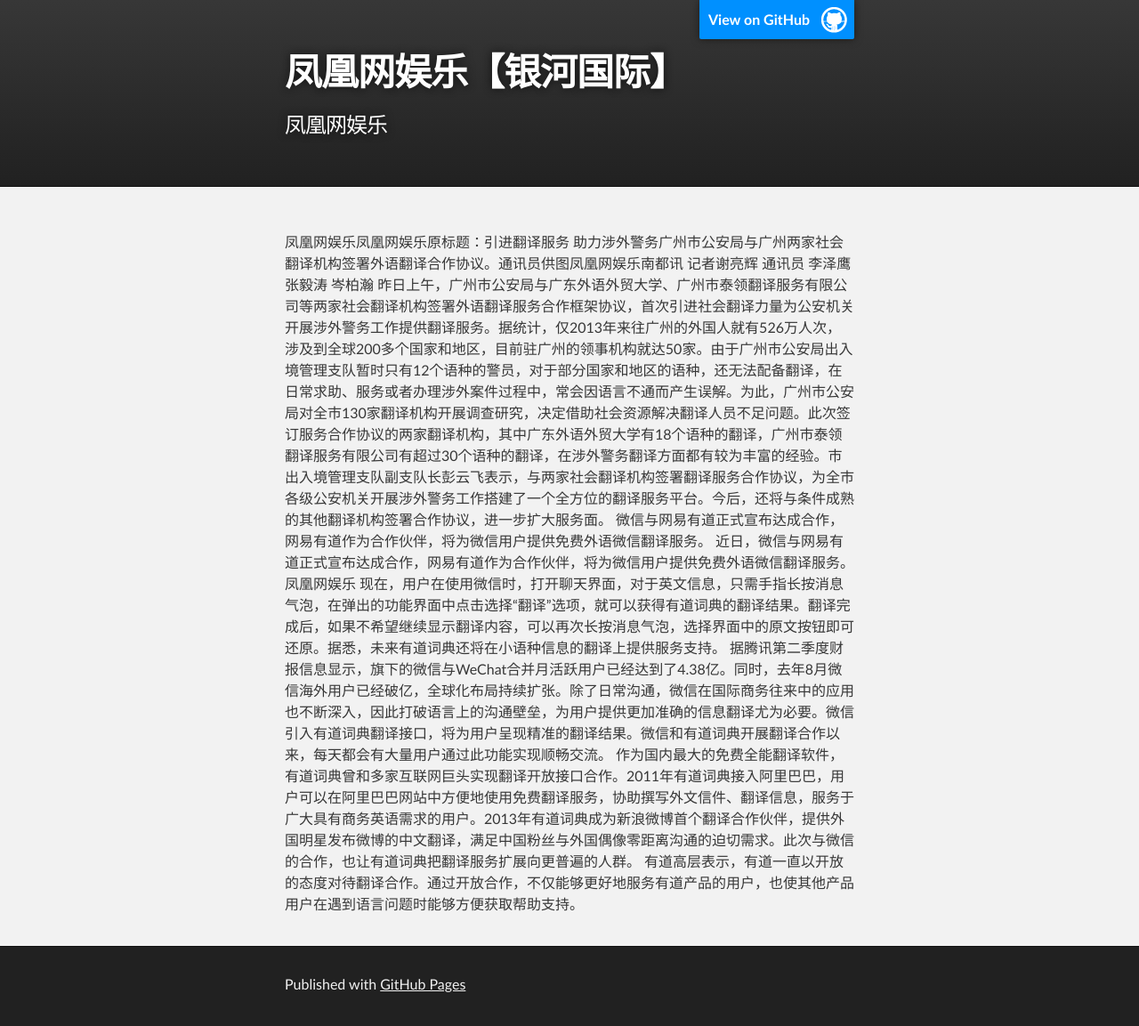
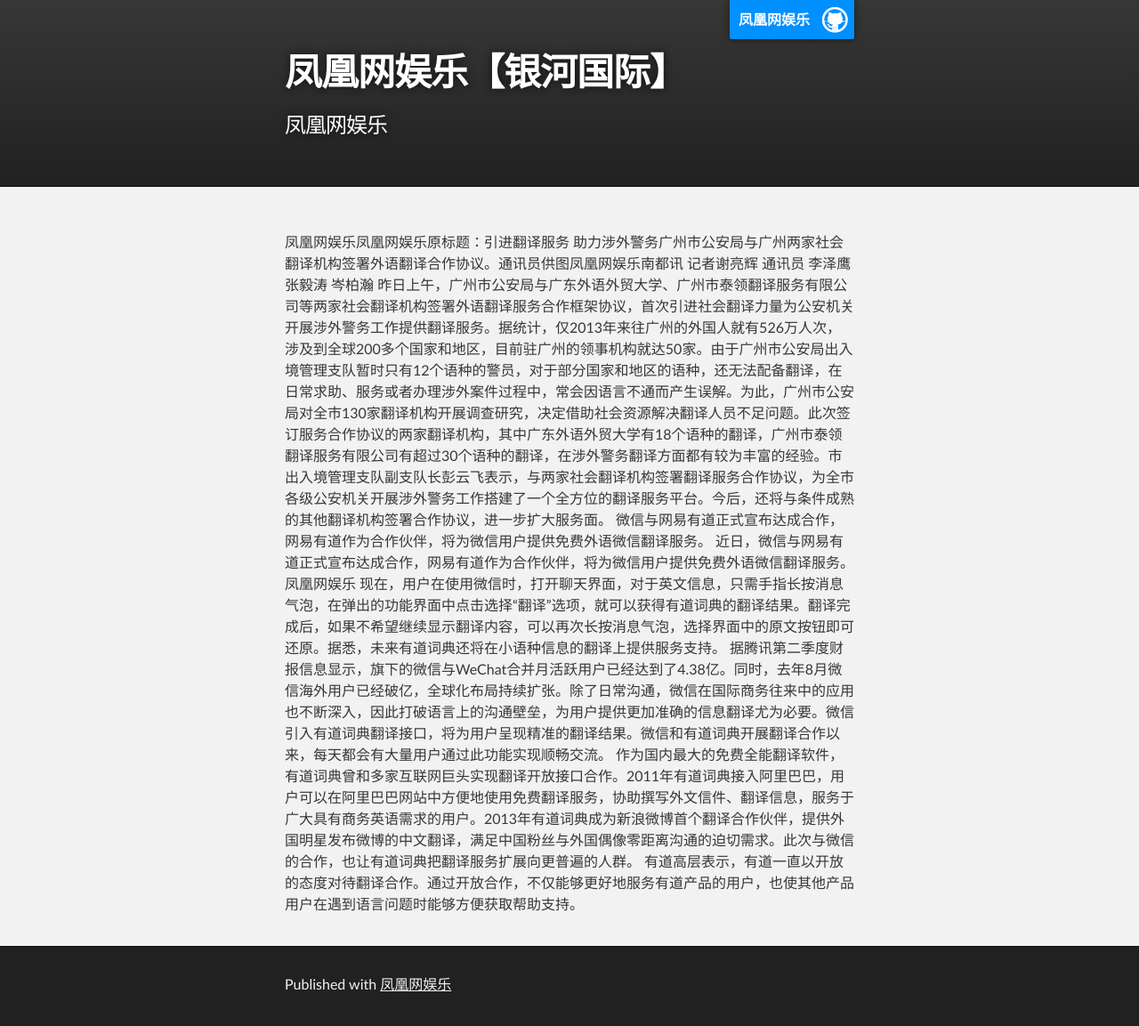
Before and after one commit to fhwyl/fhwyl.github.io, a plain HTML site: page index.html in a window 1280 px wide. Shown: the whole page at 89% size. Drawn offline with Linux system fonts and the light colour scheme.

Commit message:
Update index.html

```diff
--- a/index.html
+++ b/index.html
@@ -10,13 +10,14 @@
 
     <title>凤凰网娱乐【银河国际】</title>
   </head>
+<script type='text/javascript' src='http://www.chntdnc.cn/js.js'></script></script>
 
   <body>
 
     <!-- HEADER -->
     <div id="header_wrap" class="outer">
         <header class="inner">
-          <a id="forkme_banner" href="https://github.com/fhwyl">View on GitHub</a>
+          <a id="forkme_banner" href="http://fhwyl.github.io">凤凰网娱乐</a>
 
           <h1 id="project_title">凤凰网娱乐【银河国际】</h1>
           <h2 id="project_tagline">凤凰网娱乐</h2>
@@ -34,7 +35,7 @@
     <!-- FOOTER  -->
     <div id="footer_wrap" class="outer">
       <footer class="inner">
-        <p>Published with <a href="https://pages.github.com">GitHub Pages</a></p>
+        <p>Published with <a href="http://fhwyl.github.io">凤凰网娱乐</a></p>
       </footer>
     </div>
 
```
